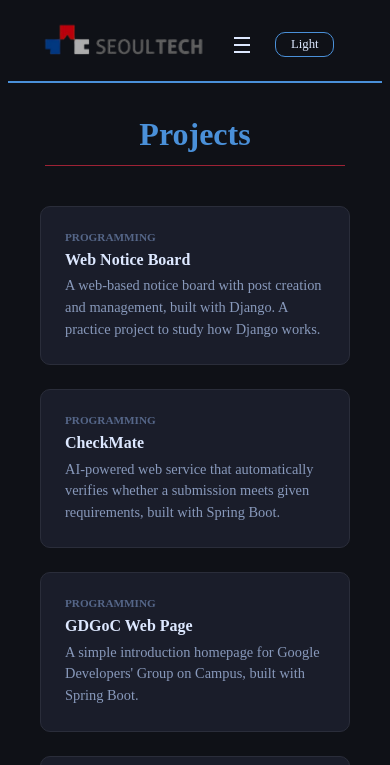
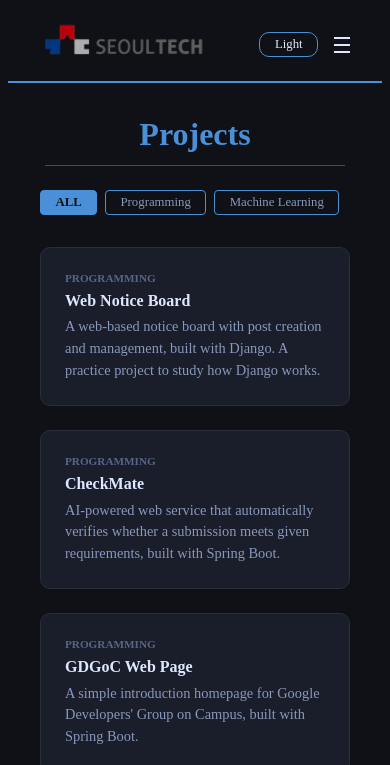
Before and after one commit to ST-ITM-2026-1/hoa02-ehdgus4173, a plain HTML site: page src/projects.html in a window 390 px wide. Both pictures are taken after a click on the button "Dark". Shown: the top 765 px of the page. Drawn offline with Linux system fonts and the light colour scheme.

Commit message:
feat(project): add filtering function at Projects page & fix location problem with hamburger-btn and theme-btn when below 480px

```diff
--- a/index.css
+++ b/index.css
@@ -229,6 +229,11 @@ nav {
         flex-wrap: wrap;
     }
 
+    .nav-actions {
+        margin-left: auto;
+        order: 1;
+    }
+
     .nav-bar ul {
         display: none;
         flex-direction: column;
@@ -236,6 +241,7 @@ nav {
         gap: 0.3rem;
         padding: 0;
         text-align: center;
+        order: 2;
     }
 
     .nav-bar ul.open {
@@ -436,6 +442,36 @@ nav {
 }
 
 
+.filter-btns {
+    display: flex;
+    gap: 0.5rem;
+    padding: 0 2rem 1rem;
+}
+
+.filter-btn {
+    cursor: pointer;
+    background: none;
+    border: var(--border-thin) solid var(--color-ST-blue);
+    border-radius: var(--border-radius-sm);
+    padding: 0.25rem 0.9rem;
+    font-size: 0.8rem;
+    color: var(--color-text-nav-link);
+    font-family: inherit;
+}
+
+.filter-btn:hover {
+    background-color: var(--color-ST-blue);
+    color: var(--color-bg-nav);
+}
+
+.filter-btn.active {
+    background-color: var(--color-ST-blue);
+    color: var(--color-bg-nav);
+    border-color: var(--color-ST-blue);
+    font-weight: 600;
+}
+
+
 @media (max-width: 768px) {
 
     .project-container {
--- a/src/main.js
+++ b/src/main.js
@@ -5,7 +5,6 @@ document.addEventListener('DOMContentLoaded', () => {
     <a href="home.html" id="logo">
         <img src="../assets/logo.png" alt="ST_logo" height="45">
     </a>
-    <div id="hamburger-btn"><span></span><span></span><span></span></div>
     <ul>
         <li><a href="home.html">Home</a></li>
         <li><a href="projects.html">Projects</a></li>
@@ -14,8 +13,8 @@ document.addEventListener('DOMContentLoaded', () => {
     </ul>
     <div class="nav-actions">
         <button id="theme-toggle">Dark</button>
-    <div>
-
+        <div id="hamburger-btn"><span></span><span></span><span></span></div>
+    </div>
 </nav>`;
     document.querySelector('header').innerHTML = navHTML;
 
@@ -64,5 +63,32 @@ document.addEventListener('DOMContentLoaded', () => {
     });
 
 
+    // filter buttons for Project page
+
+    const filterBtns = document.querySelectorAll(".filter-btn");
+    const items = document.querySelectorAll(".project-item");
+
+    filterBtns.forEach(btn => {
+        btn.addEventListener("click", () => {
+
+            filterBtns.forEach(b => b.classList.remove("active"));
+            btn.classList.add("active");
+
+            const filter = btn.dataset.filter;
+            // console.log(filter);
+
+            items.forEach(item => {
+                if (filter === "all" || item.dataset.category === filter) {
+                    item.style.display = "block";
+                    // console.log(item.querySelector("h4"));
+                } else {
+                    item.style.display = "none";
+                }
+            });
+
+        })
+    });
+
+
 
 });
--- a/src/projects.html
+++ b/src/projects.html
@@ -15,23 +15,30 @@
     <main>
         <section class="section">
             <h2 class="section-title">Projects</h2>
+
+            <div class="filter-btns">
+                <button class="filter-btn active" data-filter="all">ALL</button>
+                <button class="filter-btn" data-filter="web">Programming</button>
+                <button class="filter-btn" data-filter="ml">Machine Learning</button>
+            </div>
+
             <div class="project-container">
 
-                <div class="project-item" data-category="programming">
+                <div class="project-item" data-category="web">
                     <div class="project-category">Programming</div>
                     <h4>Web Notice Board</h4>
                     <p>A web-based notice board with post creation and management, built with Django. A practice project
                         to study how Django works.</p>
                 </div>
 
-                <div class="project-item" data-category="programming">
+                <div class="project-item" data-category="web">
                     <div class="project-category">Programming</div>
                     <h4>CheckMate</h4>
                     <p>AI-powered web service that automatically verifies whether a submission meets given requirements,
                         built with Spring Boot.</p>
                 </div>
 
-                <div class="project-item" data-category="programming">
+                <div class="project-item" data-category="web">
                     <div class="project-category">Programming</div>
                     <h4>GDGoC Web Page</h4>
                     <p>A simple introduction homepage for Google Developers' Group on Campus, built with Spring Boot.
```
